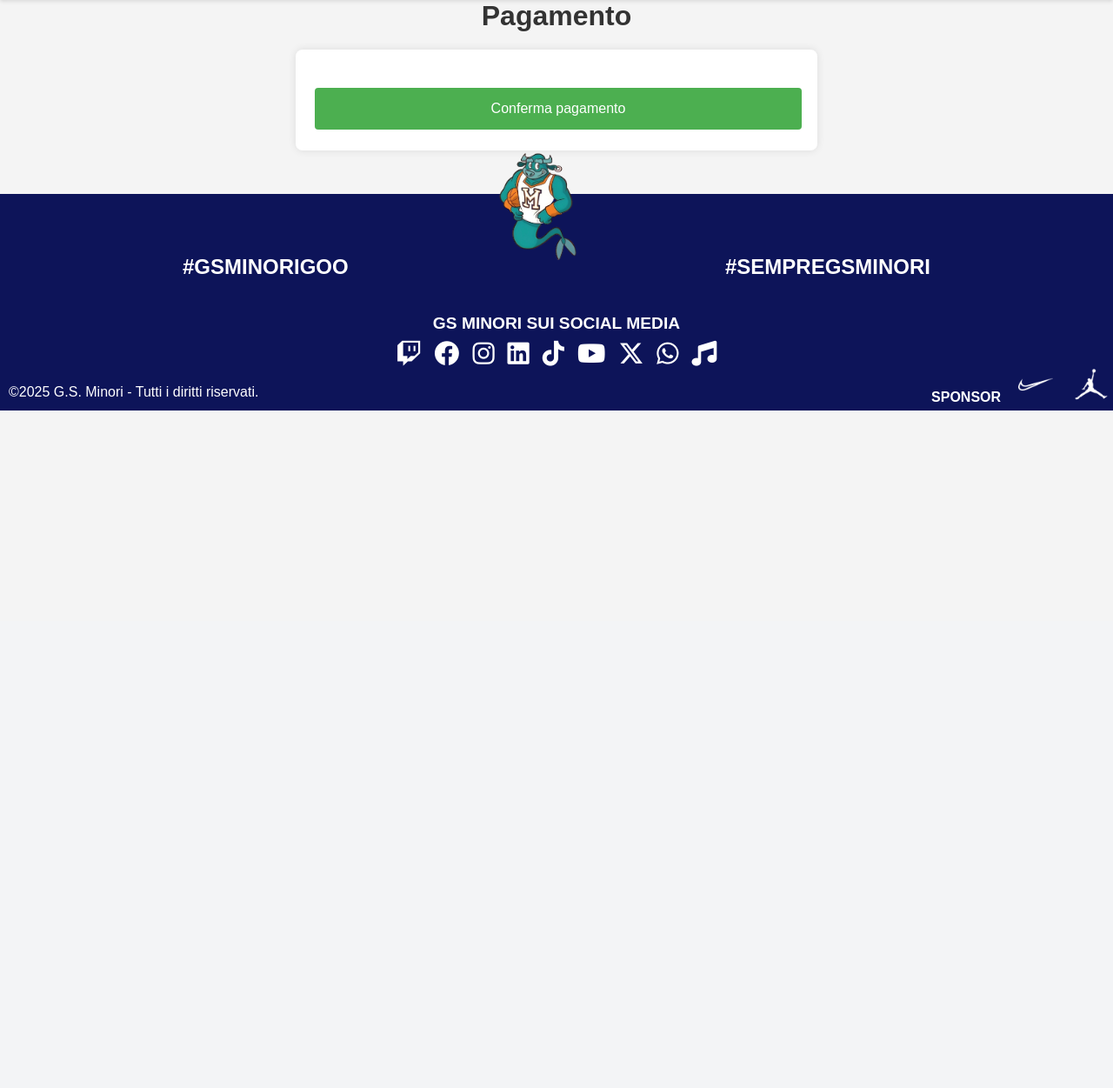
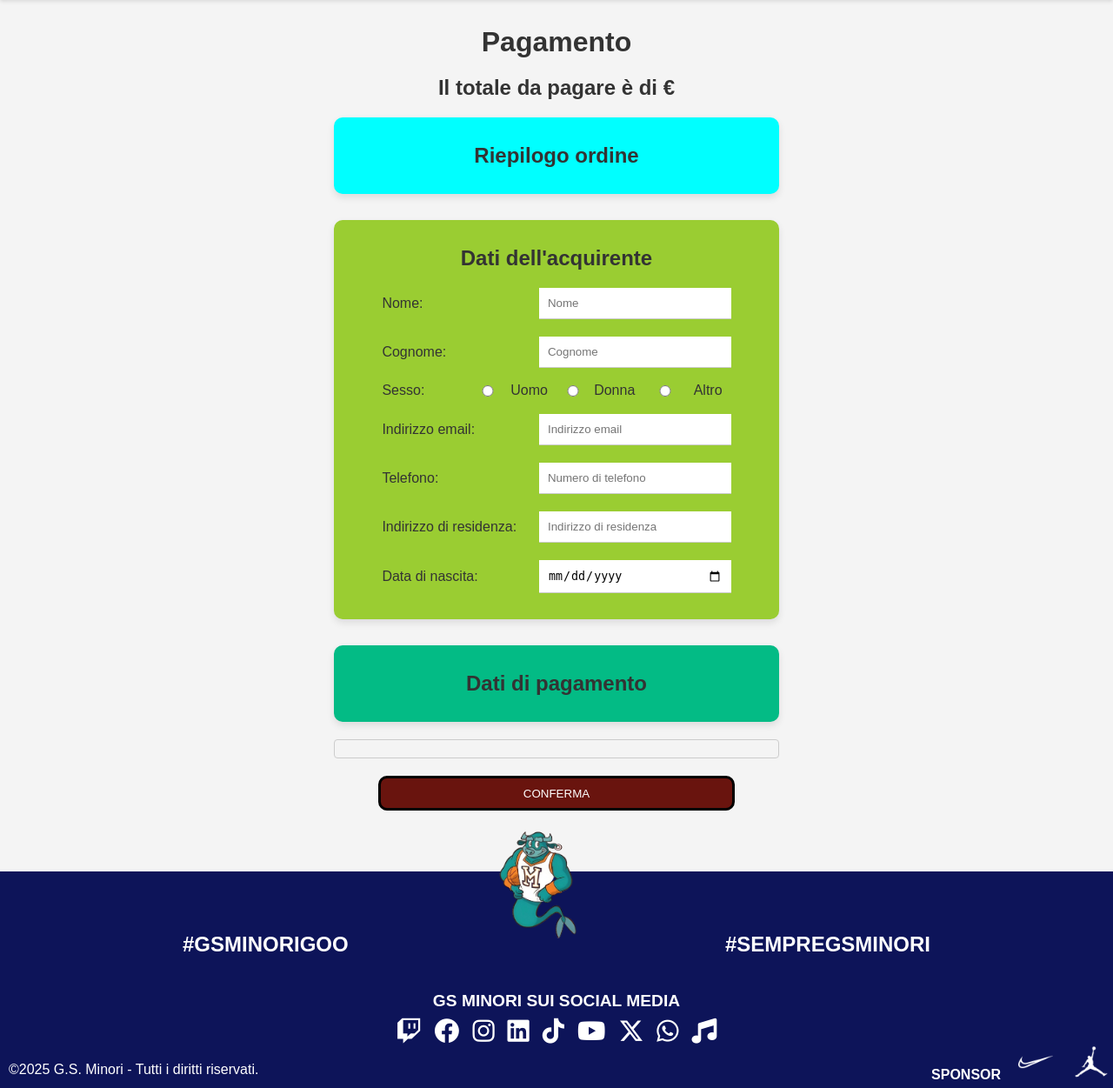
Before and after one commit to domenicodimarino/gs_minori_website, a PHP site: page /checkout_cart.php in a window 1280 px wide. Shown: the part 86-1337 px from the top of the page at 87% size. Before the commit the page ends 558 px from the top, so only its background shows below. Run offline with PHP 8.4, Linux system fonts and the light colour scheme; data that the repository does not hold is empty; some libraries are stand-ins or nearby versions.

Commit message:
pagamento shop implementato e aggiunta fonte pb

```diff
--- a/checkout_cart.css
+++ b/checkout_cart.css
@@ -1,56 +1,125 @@
-body {
-    font-family: Arial, sans-serif;
-    background-color: #f4f4f4;
-    margin: 0;
-    padding: 0;
+main {
+    display: flex;
+    flex-direction: column;
+    align-items: center;
+    margin-top: 30px;
+}
+main > form{
+    width: 90%;
+}
+#buyer_data{
+    width: 100%;
+    margin-top: 20px;
+    display: flex;
+    flex-direction: column;
+    align-items: center;
+    background-color: yellowgreen;
+    box-shadow: 0 4px 8px rgba(0, 0, 0, 0.1); /* Aggiungi effetto ombrato */
+    padding: 20px; /* Aggiungi padding per migliorare l'aspetto */
+    border-radius: 10px; /* Aggiungi bordi arrotondati */
+}
+#order_summary{
+    width: 100%;
+    margin-top: 20px;
+    display: flex;
+    flex-direction: column;
+    align-items: center;
+    background-color: cyan;
+    box-shadow: 0 4px 8px rgba(0, 0, 0, 0.1); /* Aggiungi effetto ombrato */
+    padding: 20px; /* Aggiungi padding per migliorare l'aspetto */
+    border-radius: 10px; /* Aggiungi bordi arrotondati */
+}
+#sex_choice {
+    display: flex;
+    align-items: center;
+    justify-content: flex-start;
+    width: 85%; /* Imposta la larghezza automatica */
 }
 
-h1 {
-    text-align: center;
-    color: #333;
+#sex_choice label {
+    margin-right: 10px;
 }
 
-form {
-    max-width: 600px;
-    margin: 20px auto;
-    padding: 20px;
-    background: #fff;
-    border-radius: 8px;
-    box-shadow: 0 0 10px rgba(0, 0, 0, 0.1);
+#sex_choice input[type="radio"] {
+    margin-right: 5px;
 }
-
-.form-group {
-    margin-bottom: 15px;
+#card_data{
+    width: 100%;
+    margin-top: 20px;
+    display: flex;
+    flex-direction: column;
+    justify-content: space-between;
+    align-items: center;
+    background-color: #03bb85;
+    box-shadow: 0 4px 8px rgba(0, 0, 0, 0.1); /* Aggiungi effetto ombrato */
+    padding: 20px; /* Aggiungi padding per migliorare l'aspetto */
+    border-radius: 10px; /* Aggiungi bordi arrotondati */
 }
-
-.form-group label {
-    display: block;
-    margin-bottom: 5px;
-    color: #333;
+.buyer_form{
+    width: 100%;
+    display: flex;
+    flex-direction: column;
+    justify-content: space-between;
+    align-items: center;
+    margin-top: 10px;
+    margin-bottom: 10px;
 }
-
-.form-group input {
+.buyer_form label{
+    width: 100%;
+    display: flex;
+    flex-direction: row;
+    justify-content: space-between;
+    align-items: center;
+}
+.buyer_form p{
+    width: 85%;
+}
+#payment-form{
+    width: 40%;
+    margin-top: 20px;
+    display: flex;
+    flex-direction: column;
+    /* justify-content: center; Centra verticalmente il contenuto */
+    align-items: center; /* Centra orizzontalmente il contenuto */
+}
+#payment-form input{
+    width: 55%;
+    padding-left: 10px;
+    padding-right: 10px;
+    padding-top: 10px;
+    padding-bottom: 10px;
+    margin: 10px 0;
+    border-bottom: 1px solid #ccc;
+    border-top: none;
+    border-left: none;
+    border-right: none;
+}
+#payment-form h1{
+    margin-bottom:10px;
+    margin-top: 10px;
+}
+#submit_button{
+    width: 100%;
+    flex-direction: column;
+    justify-content: center;
+    align-items: center;
+    display: flex;
+}
+#submit-button{
+    width: 80%;
+    border: 3px solid black;
+    border-radius: 10px;
+    background-color: #69140E;
+    color: white;
+    cursor: pointer;
+    margin-top: 20px;
+    height: 40px;
+    margin-bottom: 20px;
+}
+#card-element {
     width: 100%;
     padding: 10px;
     border: 1px solid #ccc;
     border-radius: 4px;
-    box-sizing: border-box;
+    margin-top: 10px;
 }
-
-.confirm-order-button {
-    background-color: #4CAF50; /* Verde */
-    color: white;
-    padding: 15px 32px;
-    text-align: center;
-    text-decoration: none;
-    display: inline-block;
-    font-size: 16px;
-    margin: 4px 2px;
-    cursor: pointer;
-    border: none;
-    border-radius: 4px;
-    width: 100%;
-}
-#card-element{
-    margin: 20px;
-}
--- a/checkout_cart.php
+++ b/checkout_cart.php
@@ -9,49 +9,91 @@
 <body>
     <?php include 'header.php'?>
 
-    <!-- Controllo utente loggato -->
-    <?php //DISATTIVATO PER TESTING
-    /*
-    session_start();
+    <?php
+    // Recupero dei dati del carrello
+    $totalPrice = $_POST['importo'];
+    $cartItems = $_POST['cartItems'];
+    ?>
+    <main>
+    <h1>Pagamento</h1>
+    <!-- Schermata di acquisizione dati dell'acquirente -->
+    <form method="post" style="display: flex;" id="payment-form" action="ticket_completed.php">
+        <h2> Il totale da pagare è di <?php echo $totalPrice; ?> € </h2>
+            <section id="order_summary" class="buyer_form">
+                <h1> Riepilogo ordine </h1>
+                <p>
+                    <ul id="resultsList">
+                        <?php
+                        foreach ($cartItems as $item) {
+                            echo "<li>" . htmlspecialchars($item['productName']) . " - Quantità: " . htmlspecialchars($item['quantity']) . " - Prezzo: €" . number_format($item['price'], 2, ',', '.') . "</li>";
+                        }
+                        ?>
+                    </ul>
+                </p>
+            </section>
+            <section id="buyer_data" class="buyer_form">
+                <h1> Dati dell'acquirente </h1>
+                <input type="number" id="importo" name="importo" value="<?php echo $totalPrice; ?>" readonly hidden>
 
-        L'elemento $_SESSION["username"] è popolato
-        con l'username dell'utente solo se l'autenticazione è avvenuta con successo
-
-    if(!isset($_SESSION["username"])){
-        $current_url = urlencode($_SERVER['REQUEST_URI']);
-        header("Location: login.php?redirect=$current_url");
-        exit();
-    }
-    else{
-        $user = $_SESSION["username"];
-    }
-
-    ?>*/
-    ?>
-
-    <?php
-    // Hidden input fields to pass data to checkout.php
-    $totalPrice = $_POST['importo'];
-
-    ?>
-
-    <h1>Pagamento</h1>
-    <form method="POST" id="payment-form">
+                <p>
+                <label for="nome">
+                    Nome: <input type="text" id="nome" name="nome" required value="<?php echo isset($_SESSION["nome"]) ? $_SESSION['nome'] : ''; ?>" placeholder="Nome">
+                </label>
+                </p>
+                <p>
+                <label for="cognome">
+                    Cognome: <input type="text" id="cognome" name="cognome" required value="<?php echo isset($_SESSION["cognome"]) ? $_SESSION['cognome'] : ''; ?>" placeholder="Cognome">
+                </label>
+                </p>
+                <p id="sex_choice">
+                    <label for="sesso">Sesso:</label>
+                    <label>
+                        <input type="radio" name="sesso" value="M" > Uomo
+                    </label>
+                    <label>
+                        <input type="radio" name="sesso" value="F" > Donna
+                    </label>
+                    <label>
+                        <input type="radio" name="sesso" value="Altro" > Altro
+                    </label>
+                </p>
+                <p>
+                    <label for="email">
+                        Indirizzo email: <input type="email" id="email" name="email"  value="<?php echo isset($_SESSION["mail"]) ? $_SESSION['mail'] : ''; ?>" placeholder="Indirizzo email">
+                    </label>
+                </p>
+                <p>
+                    <label for="telefono">
+                        Telefono: <input type="tel" id="telefono" name="telefono" placeholder="Numero di telefono">
+                    </label>
+                </p>
+                <p>
+                    <label for="residenza">
+                        Indirizzo di residenza: <input type="text" id="residenza" name="residenza" placeholder="Indirizzo di residenza">
+                    </label>
+                </p>
+                <p>
+                    <label for="data">
+                        Data di nascita: <input type="date" id="data" name="data" >
+                    </label>
+                </p>
+            </section>
+            <section id="card_data" class="buyer_form">
+                    <h1> Dati di pagamento </h1>
+            </section>
             <div id="card-element">
-                    <!--Stripe.js injects the Payment Element-->
+            <!--Stripe.js injects the Payment Element-->
             </div>
-
             <!-- Used to display Element errors. -->
             <div id="card-errors" role="alert"></div>
-
-            <!-- NOME E COGNOME DI TEST PER CHECKOUT, DA MODIFICAREEEEE -->
-             <input type="text" name="nome" id="nome" value="Default name" hidden>
-             <input type="text" name="cognome" id="cognome" value="Default surname" hidden>
-
-            <input type="number" name="importo" value="<?php echo $totalPrice; ?>" hidden>
-        <input type="submit" class="confirm-order-button" id="submit-button" value="Conferma pagamento"></input>
+            </div>
+            <p id="submit_button">
+                <button id="submit-button">CONFERMA</button>
+            </p>
+        </form>
     </form>
     <script src="checkout.js"></script>
+    </main>
     <?php include 'footer.html'?>
 </body>
 </html>
--- a/stagione.php
+++ b/stagione.php
@@ -26,6 +26,7 @@
         </section>
 
         <h1 id="classifica">Classifica Divisione Regionale 2</h1>
+        <h2> <a href="https://www.playbasket.it/campania/league.php?lt=2&lf=M&lr=CM&lp=NA&lc=DR2&season=2025&subj=1&mod=st&lg=2">Fonte: PlayBasket</a></h2>
 
         <div id="table-container">Caricamento in corso...</div>
         <h1>Legenda</h1>
```
Also changed, not shown: cart.php (+7 -0 lines), stagione.css (+12 -0 lines).
